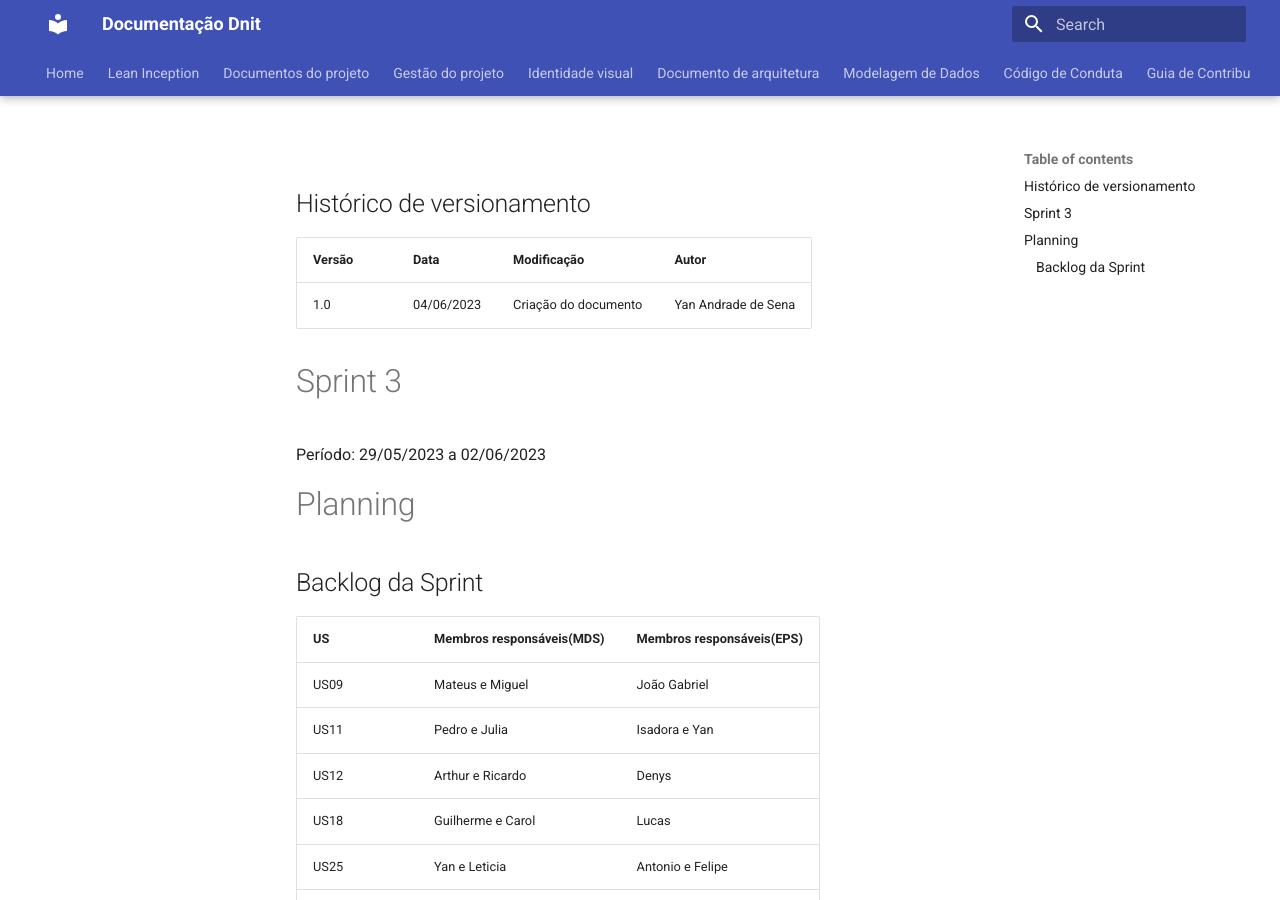
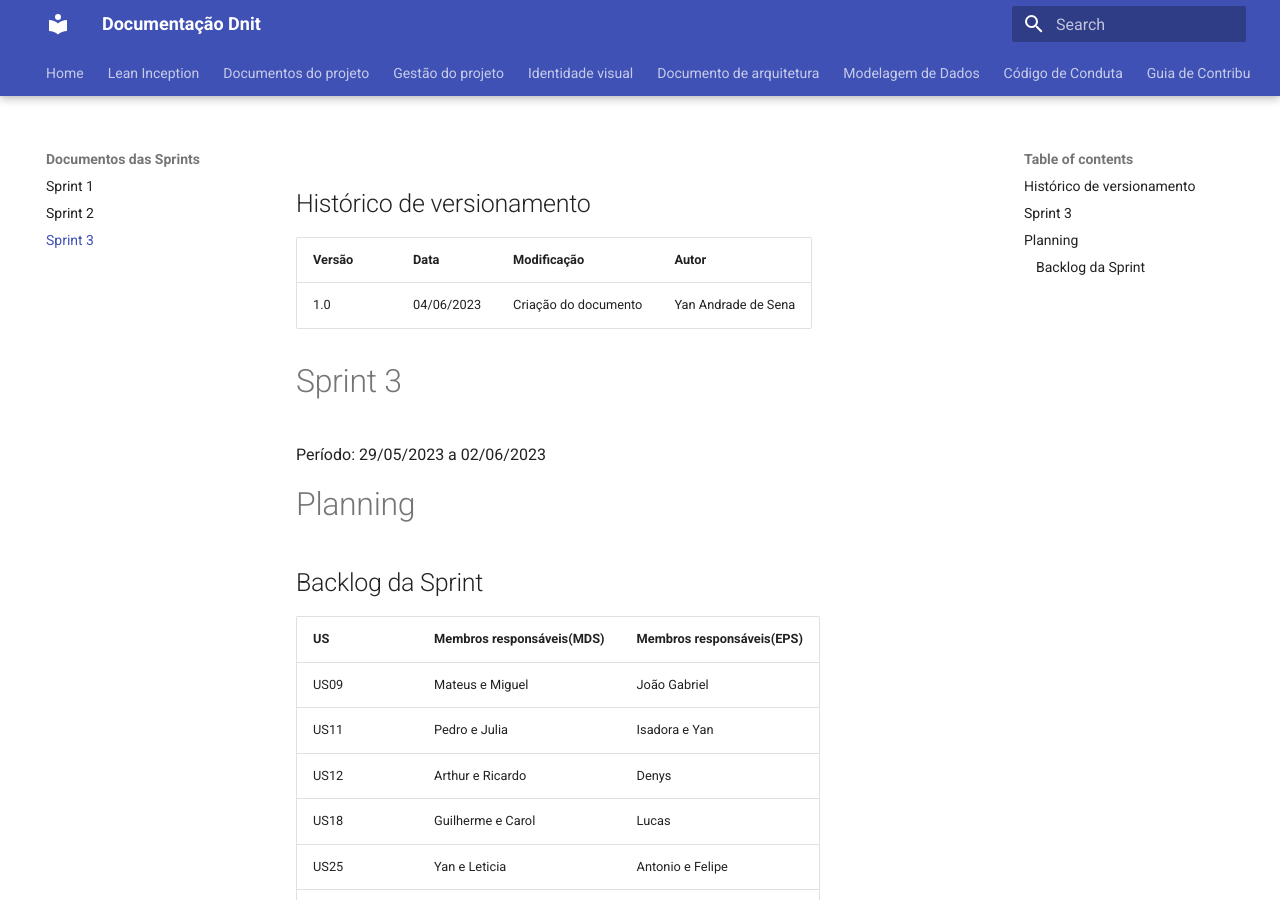
Before and after one commit to fga-eps-mds/2023-1-Dnit-DOC, an MkDocs documentation site: the page built from docs/docs/Sprints/Sprint_3.md, in a window 1280 px wide and 900 px high. Built offline with MkDocs 1.6.1 and Material for MkDocs 9.7.7, drawn with Linux system fonts in a browser that asks for light colours.

Commit message:
Adicionando planning da Sprint 3

```diff
--- a/docs/mkdocs.yml
+++ b/docs/mkdocs.yml
@@ -35,6 +35,7 @@ nav:
   - Documentos das Sprints:
     - Sprint 1: Sprints/Sprint_1.md
     - Sprint 2: Sprints/Sprint_2.md
+    - Sprint 3: Sprints/Sprint_3.md
 
   - Políticas do projeto:
     - Guia de contribuição: GuiaDeContribuicao/guiaDeContribuicao.md
```
